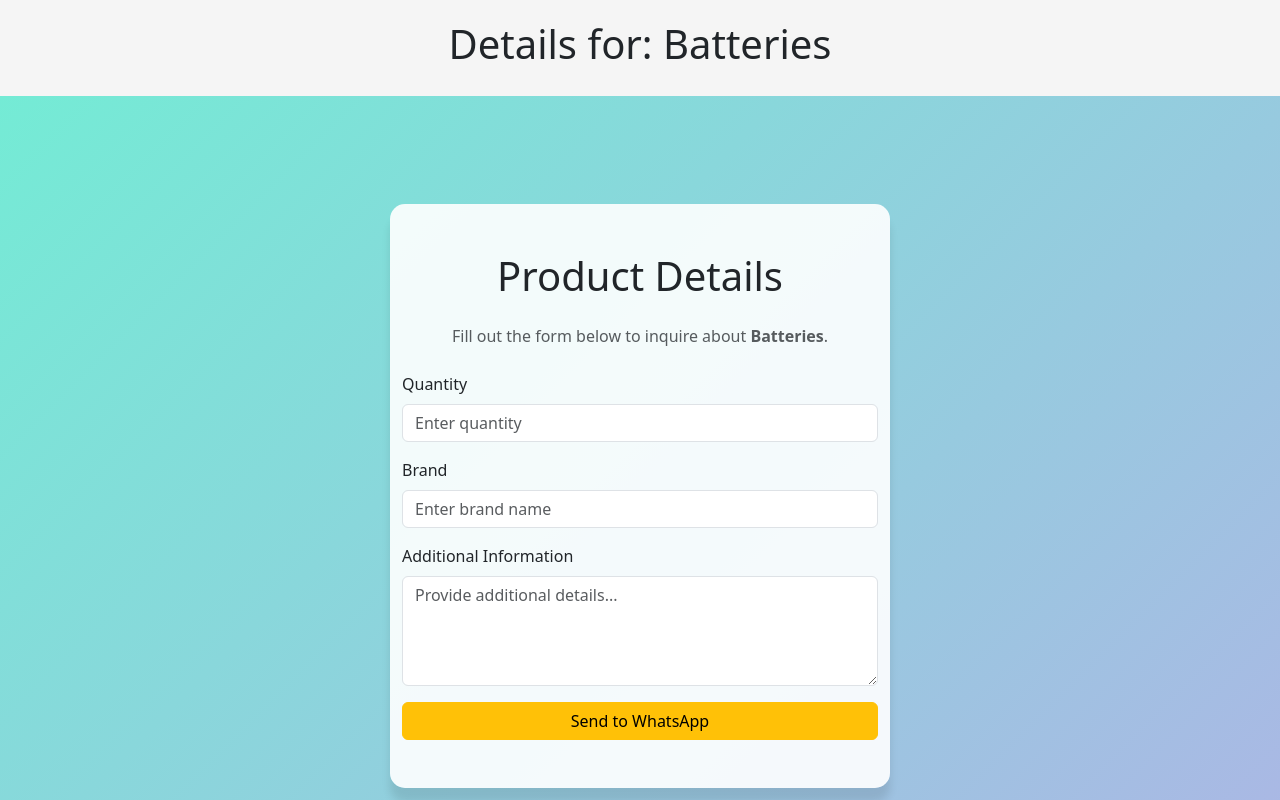
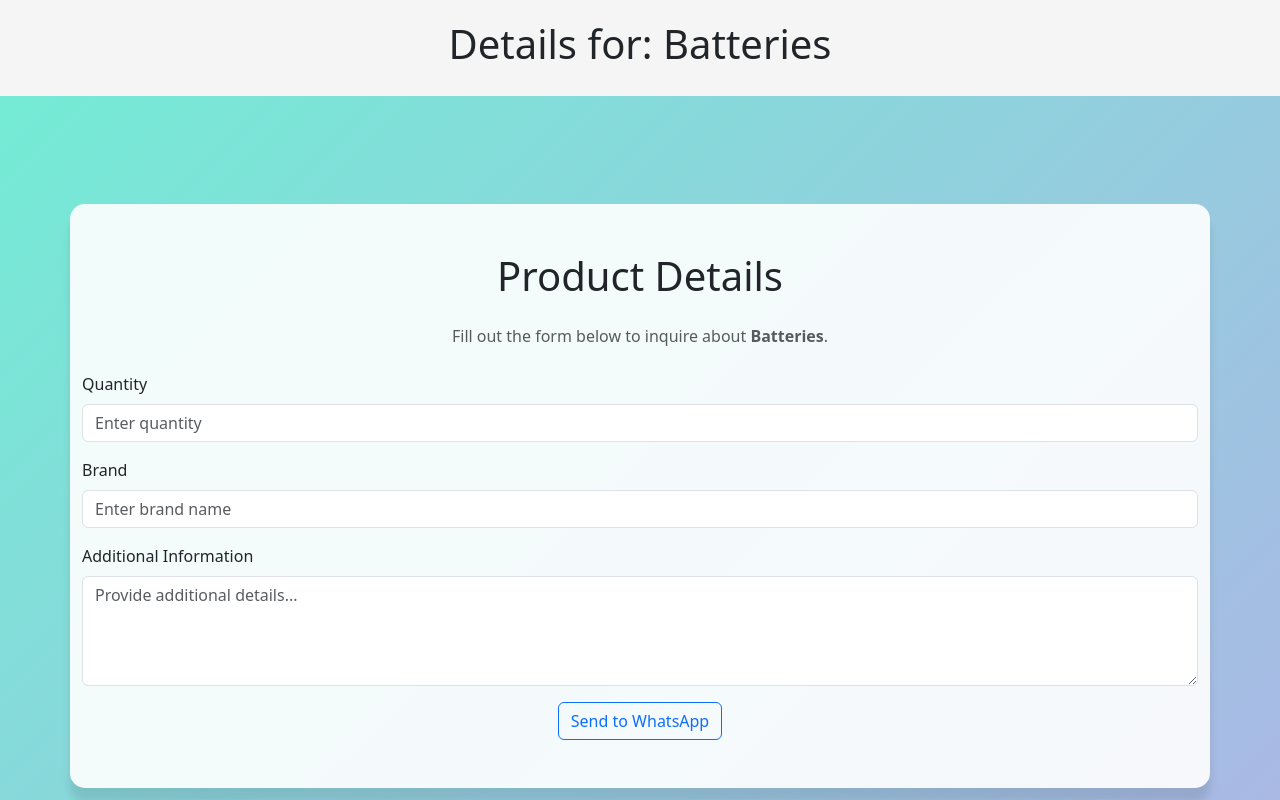
Before and after one commit to Adebayoisreal122/Extreme, a Next.js app: page /product-details/Batteries in a window 1280 px wide. Shown: the top 800 px of the page. Built offline with nearby package versions, Linux system fonts and the light colour scheme.

Commit message:
i made some changes on the product details file

```diff
--- a/src/app/product-details/[product]/page.js
+++ b/src/app/product-details/[product]/page.js
@@ -38,9 +38,8 @@ const ProductDetails = ({ params }) => {
       }}
     >
       <div
-        className="container py-5"
+        className="container w-80-lg-sm py-5"
         style={{
-          maxWidth: "500px",
           backgroundColor: "rgba(255, 255, 255, 0.9)",
           borderRadius: "15px",
           boxShadow: "0 14px 8px rgba(0, 0, 0, 0.1)",
@@ -89,7 +88,7 @@ const ProductDetails = ({ params }) => {
               placeholder="Provide additional details..."
             />
           </div>
-          <button type="submit" className="btn btn-warning w-100">
+          <button type="submit" className="btn btn-outline-primary mx-auto d-flex justify-content-center ">
             Send to WhatsApp
           </button>
         </form>
```
